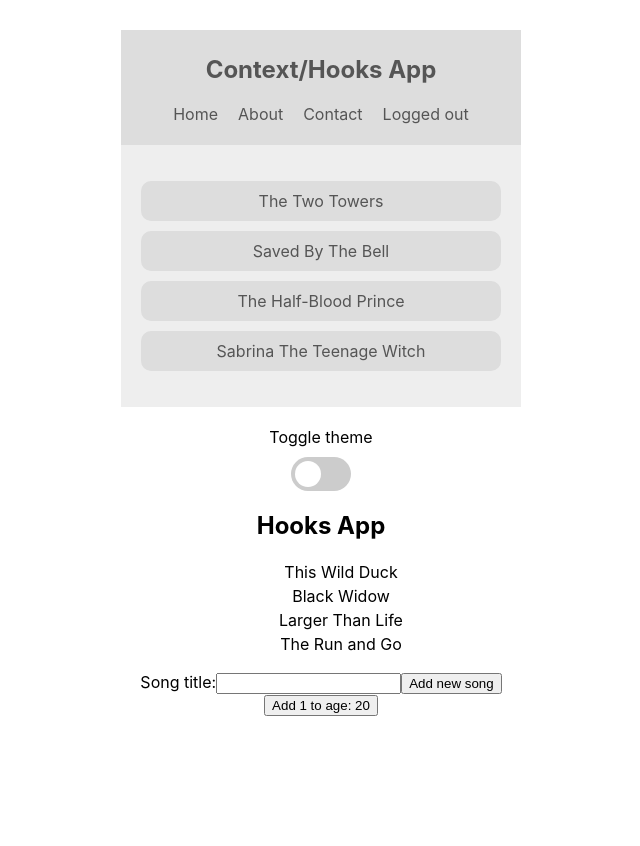
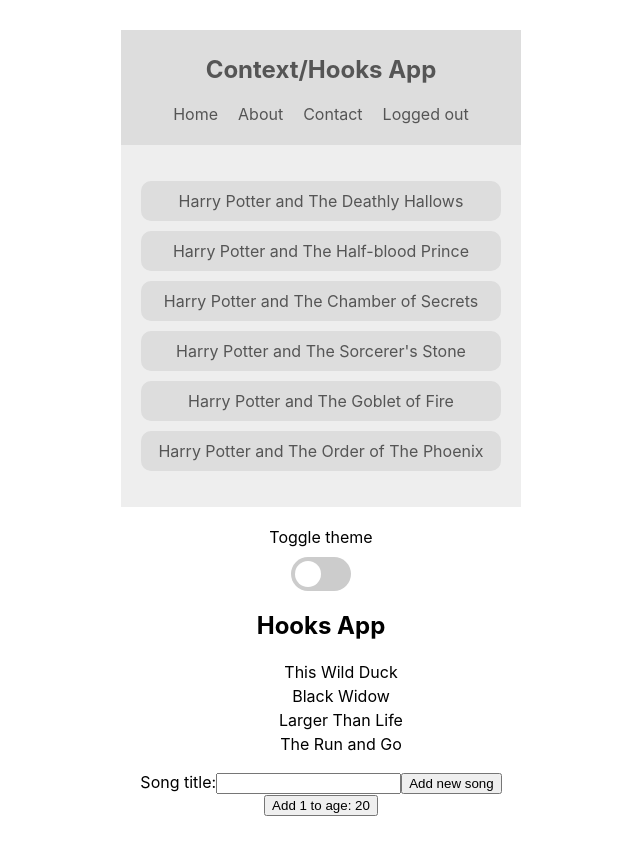
Before and after one commit to jillo-abdullahi/react-context-hooks, a React (Create React App) app: page / in a window 1280 px wide. Shown: the whole page, without its empty margins (319-959 px from the left). Before the commit the page ends 800 px from the top, so only its background shows below. Built offline with nearby package versions, Linux system fonts and the light colour scheme.

Commit message:
creating context with functional components

```diff
--- a/src/App.js
+++ b/src/App.js
@@ -4,6 +4,7 @@
 import ThemeContextProvider from './contexts/ThemeContext';
 import ThemeToggle from './components/ThemeToggle';
 import AuthContextProvider from './contexts/AuthContext';
+import BookContextProvider from './contexts/BookContext';
 import SongList from './components/SongList';
 
 function App() {
@@ -12,7 +13,9 @@
         <AuthContextProvider>
           <ThemeContextProvider>
             <Navbar />
+            <BookContextProvider>
               <BookList />
+            </BookContextProvider>
             <ThemeToggle />
             <SongList/>
           </ThemeContextProvider>
--- a/src/components/BookList.js
+++ b/src/components/BookList.js
@@ -1,5 +1,7 @@
 import React, { Component, useContext } from 'react';
 import { ThemeContext } from '../contexts/ThemeContext';
+import { BookContext } from '../contexts/BookContext';
+import uuid from 'uuid/v1';
 
 
 // export default class BookList extends Component {
@@ -23,14 +25,14 @@
 
 const BookList = () => {
     const { isLightTheme, light, dark } = useContext(ThemeContext);
+    const { books } = useContext(BookContext);
     const theme = isLightTheme ? light : dark;
     return (
         <div className="book-list" style={{ background: theme.bg, color: theme.syntax }}>
             <ul>
-                <li style={{ background: theme.ui}}>The Two Towers </li>
-                <li style={{ background: theme.ui}}>Saved By The Bell </li>
-                <li style={{ background: theme.ui}}>The Half-Blood Prince </li>
-                <li style={{ background: theme.ui}}> Sabrina The Teenage Witch</li>
+                {books.map(book => (
+                    <li key={uuid()} style={{ background: theme.ui}}>{book.title}</li>
+                ))}
             </ul>
         </div>
       );
--- a/src/contexts/AuthContext.js
+++ b/src/contexts/AuthContext.js
@@ -1,22 +1,35 @@
-import React, { Component, createContext } from 'react';
+import React, { Component, createContext, useState } from 'react';
 
 export const AuthContext = createContext();
 
-export default class AuthContextProvider extends Component {
-    state = {
-        isAuthenticated: false
+// export default class AuthContextProvider extends Component {
+//     state = {
+//         isAuthenticated: false
+//     }
+
+//     toggleAuth = () => {
+//         this.setState({
+//             isAuthenticated: !this.state.isAuthenticated
+//         })
+//     }
+//     render() {
+//         return (
+//            <AuthContext.Provider value={{...this.state, toggleAuth: this.toggleAuth}}>
+//                { this.props.children }
+//            </AuthContext.Provider>
+//         )
+//     }
+// }
+
+const AuthContextProvider = (props) => {
+    const [ isAuthenticated, setIsAuthenticated ] = useState(false);
+    const toggleAuth = () => {
+        setIsAuthenticated(!isAuthenticated);
     }
-
-    toggleAuth = () => {
-        this.setState({
-            isAuthenticated: !this.state.isAuthenticated
-        })
-    }
-    render() {
-        return (
-           <AuthContext.Provider value={{...this.state, toggleAuth: this.toggleAuth}}>
-               { this.props.children }
+    return (
+        <AuthContext.Provider value={{isAuthenticated, toggleAuth: toggleAuth}}>
+               { props.children }
            </AuthContext.Provider>
-        )
-    }
+     );
 }
+export default AuthContextProvider;
--- /dev/null
+++ b/src/contexts/BookContext.js
@@ -0,0 +1,24 @@
+import React, { createContext, useState } from 'react';
+
+export const BookContext = createContext();
+
+const BookContextProvider = (props) => {
+    const [ books, setBooks ] = useState([
+        {title: "Harry Potter and The Deathly Hallows"},
+        {title: "Harry Potter and The Half-blood Prince"},
+        {title: "Harry Potter and The Chamber of Secrets"},
+        {title: "Harry Potter and The Sorcerer's Stone"},
+        {title: "Harry Potter and The Goblet of Fire"},
+        {title: "Harry Potter and The Order of The Phoenix"}
+    ])
+
+
+    return (
+        <BookContext.Provider value={{books}}>
+            {props.children}
+        </BookContext.Provider>
+
+     );
+}
+
+export default BookContextProvider;
```
Lines whose indentation alone changed are shown as unchanged.
